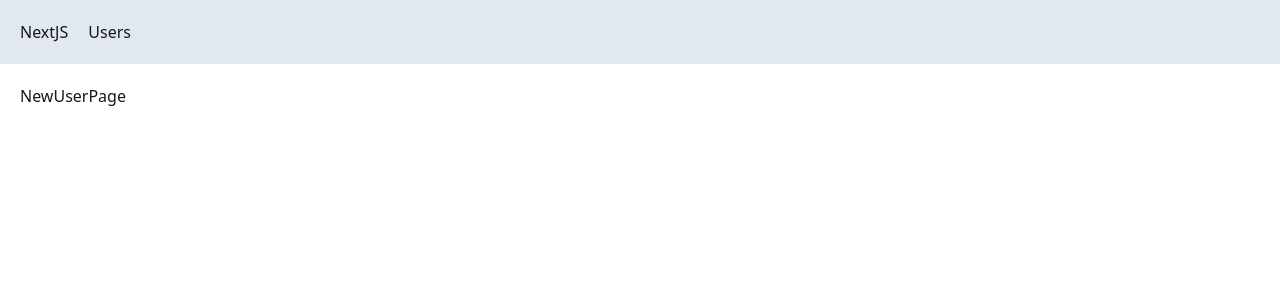
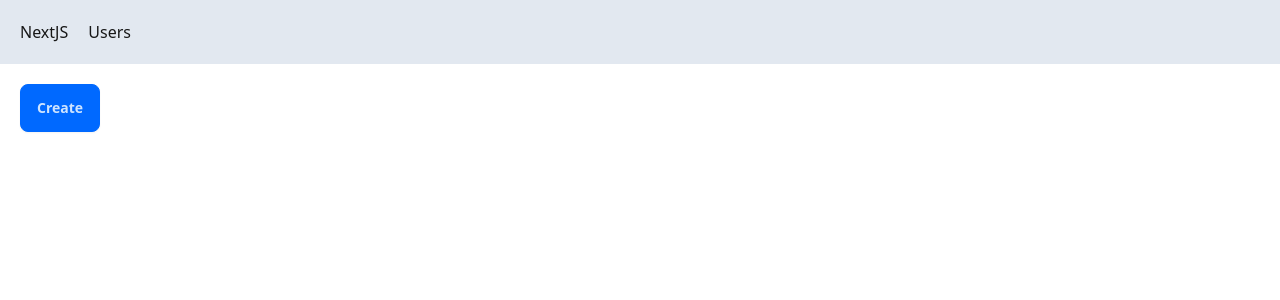
Before and after one commit to JerryHobby/next-app, a Next.js app: page /users/new in a window 1280 px wide. Shown: the top 300 px of the page. Built offline with nearby package versions, Linux system fonts and the light colour scheme.

Commit message:
Programmatic Navigation

```diff
--- a/app/users/new/page.tsx
+++ b/app/users/new/page.tsx
@@ -1,10 +1,12 @@
+'use client';
+import { useRouter } from 'next/navigation';
 import React from 'react'
 
 const NewUserPage = () => {
+    const router = useRouter();
     return (
-        <div>NewUserPage
-
-        </div>
+        <button className='btn btn-primary'
+            onClick={() => { router.push('/users') }}>Create</button>
     )
 }
 
--- a/app/users/page.tsx
+++ b/app/users/page.tsx
@@ -1,5 +1,6 @@
 import React from 'react'
 import UserTable from './UserTable'
+import Link from 'next/link';
 
 interface Props {
     searchParams: Promise<{ sortOrder: string }>
@@ -11,6 +12,7 @@
     return (
         <>
             <h1>Users</h1>
+            <Link className='btn' href="/users/new">New User</Link>
             <UserTable sortOrder={sortOrder} />
         </>
 
```
